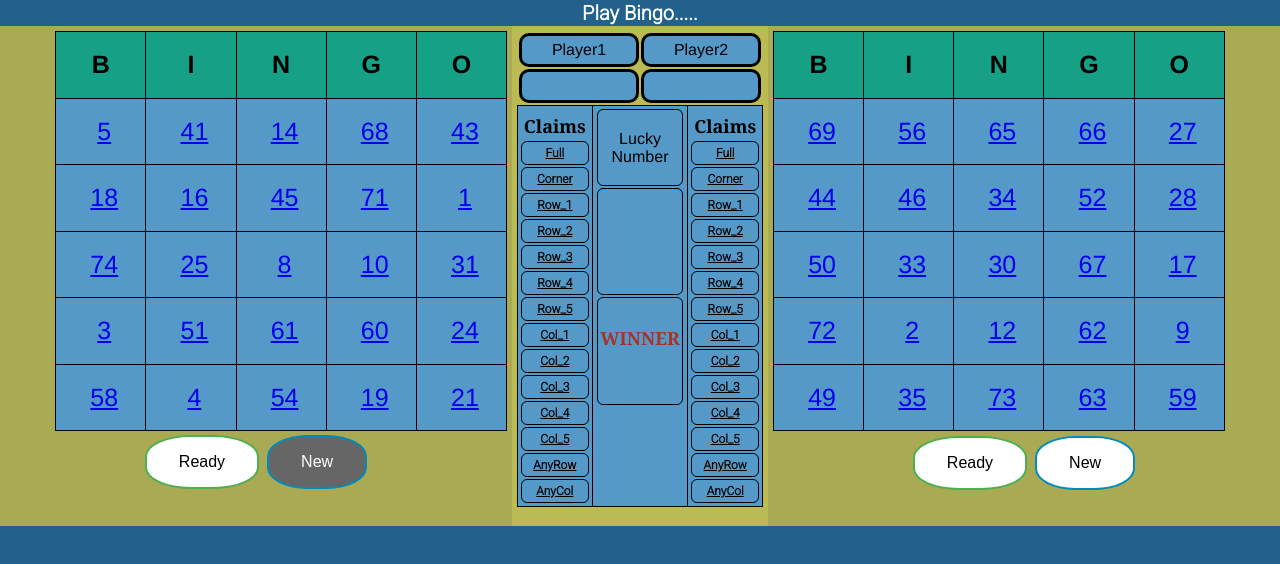
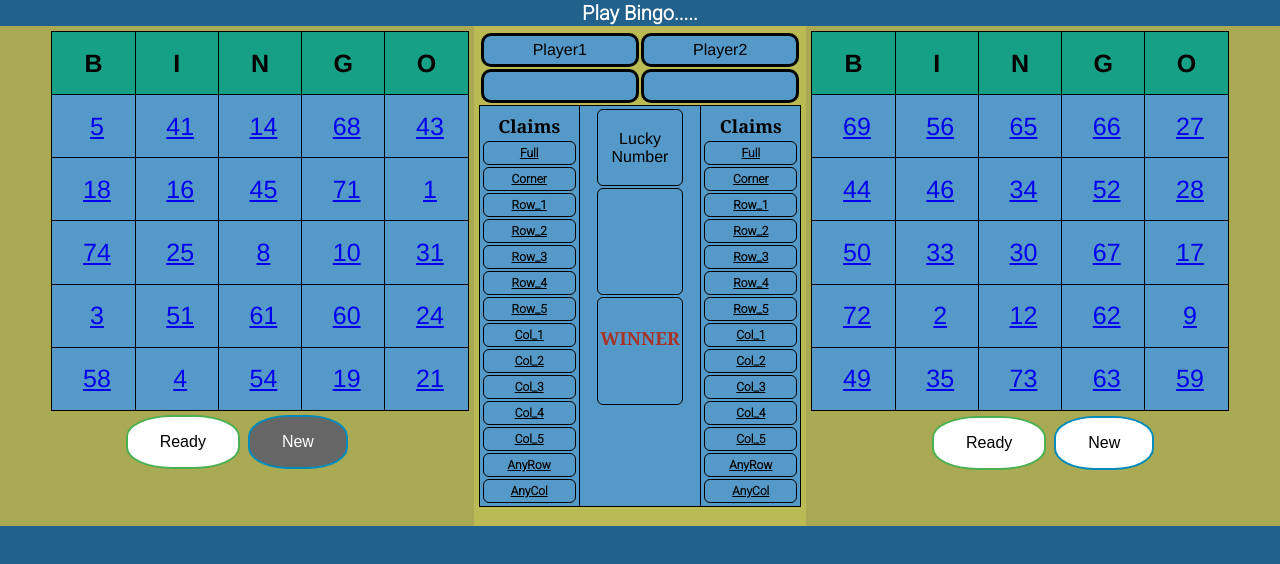
Before and after one commit to techycat/BingoM, a website: page html/bingom.html in a window 1280 px wide. Drawn offline with Linux system fonts and the light colour scheme; a web font is replaced by a local one.

Commit message:
Changes CSS

```diff
--- a/css/bingomcss.css
+++ b/css/bingomcss.css
@@ -34,10 +34,10 @@ h1, p {
     border: 2px solid #4CAF50;
 }
 
-/*.button1:hover{
+.button1:hover{
     background-color: #4CAF50;
     color: white;
-}*/
+}
 .button1:active{
     background-color: #4CAF50;
     color: white;
@@ -50,6 +50,10 @@ h1, p {
 }
 
 .button2:hover {
+    background-color: #008CBA;
+    color: white;
+}
+.button2:active {
     background-color: #008CBA;
     color: white;
 }
@@ -104,7 +108,6 @@ h1, p {
   margin: 0 auto;
   border: 1px solid black;
   border-collapse: collapse;
-  width:20%;
 }
 table.claimtable th {
   font-family: Georgia;
@@ -120,13 +123,18 @@ table.claimtable tr td{
   border-radius: 6px;
   border-spacing:0px;
   padding: 3px;
-
-
 }
 table.claimtable p a{
   font-size: 12px;
   color:black;
-
+}
+#claims_P1 {
+  margin: 0 auto;
+  float: :right;
+}
+#claims_P2 {
+  margin: 0 auto;
+  float: :right;
 }
 #bingotable1 {
   float: right;
@@ -142,7 +150,7 @@ table.claimtable p a{
 table.bingotable {
   text-align: center;
   width: 90%;
-  height: 400px;
+  height: 380px;
   border-collapse: collapse;
   background: white;
   font-size: 25px;
@@ -184,11 +192,11 @@ th, td {
 }
 
 .left, .right {
-  width: 40%;
+  width: 37%;
 }
 
 .middle {
-  width: 20%;
+  width: 26%;
 }
 
 /* Clear floats after the columns */
```
